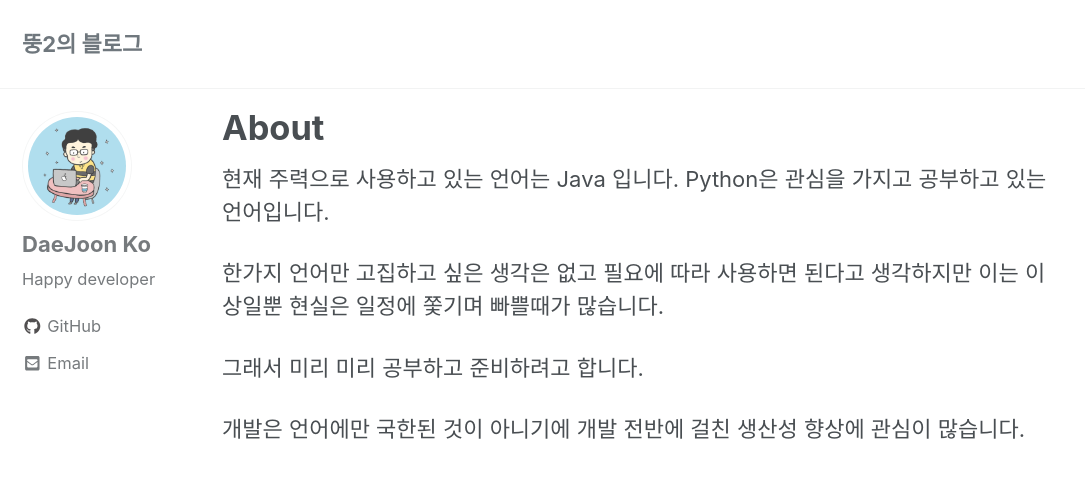
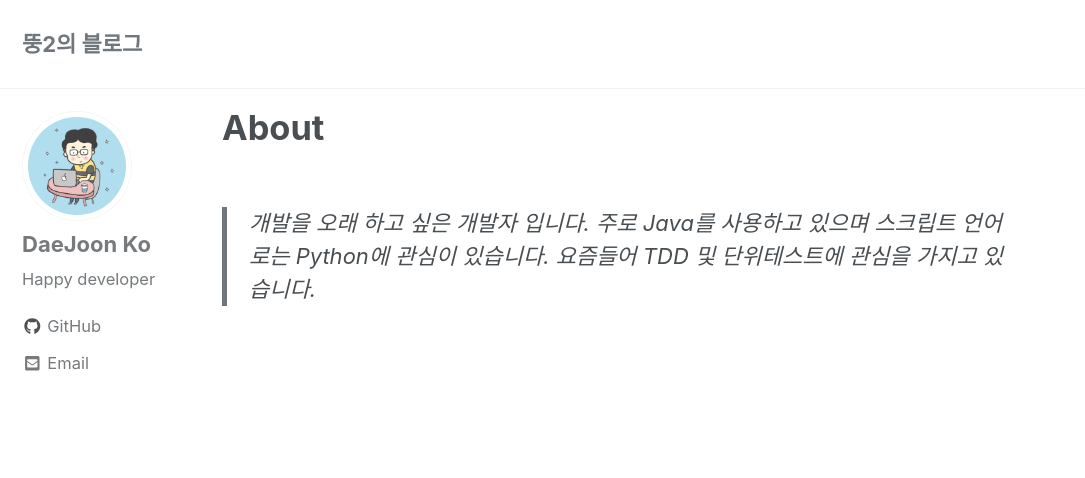
Before and after one commit to daejoon/daejoon.github.io, a Jekyll site: the page built from _pages/about.md, in a window 1280 px wide and 900 px high. Shown: the top 478 px of the window, without its empty margins (0-1085 px from the left). Built offline with Jekyll 4.4.1, drawn with Linux system fonts in a browser that asks for light colours; cached includes are drawn as plain includes; nearby versions of some CDN libraries.

Commit message:
Update about.md

```diff
--- a/_pages/about.md
+++ b/_pages/about.md
@@ -6,10 +6,5 @@ author_profile: true
 permalink: /about/
 ---
 
-현재 주력으로 사용하고 있는 언어는 Java 입니다. Python은 관심을 가지고 공부하고 있는 언어입니다.
-
-한가지 언어만 고집하고 싶은 생각은 없고 필요에 따라 사용하면 된다고 생각하지만 이는 이상일뿐 현실은 일정에 쫓기며 빠쁠때가 많습니다.
-
-그래서 미리 미리 공부하고 준비하려고 합니다.
-
-개발은 언어에만 국한된 것이 아니기에 개발 전반에 걸친 생산성 향상에 관심이 많습니다.
+> 개발을 오래 하고 싶은 개발자 입니다. 주로 Java를 사용하고 있으며 스크립트 언어로는 Python에
+> 관심이 있습니다. 요즘들어 TDD 및 단위테스트에 관심을 가지고 있습니다.
```
